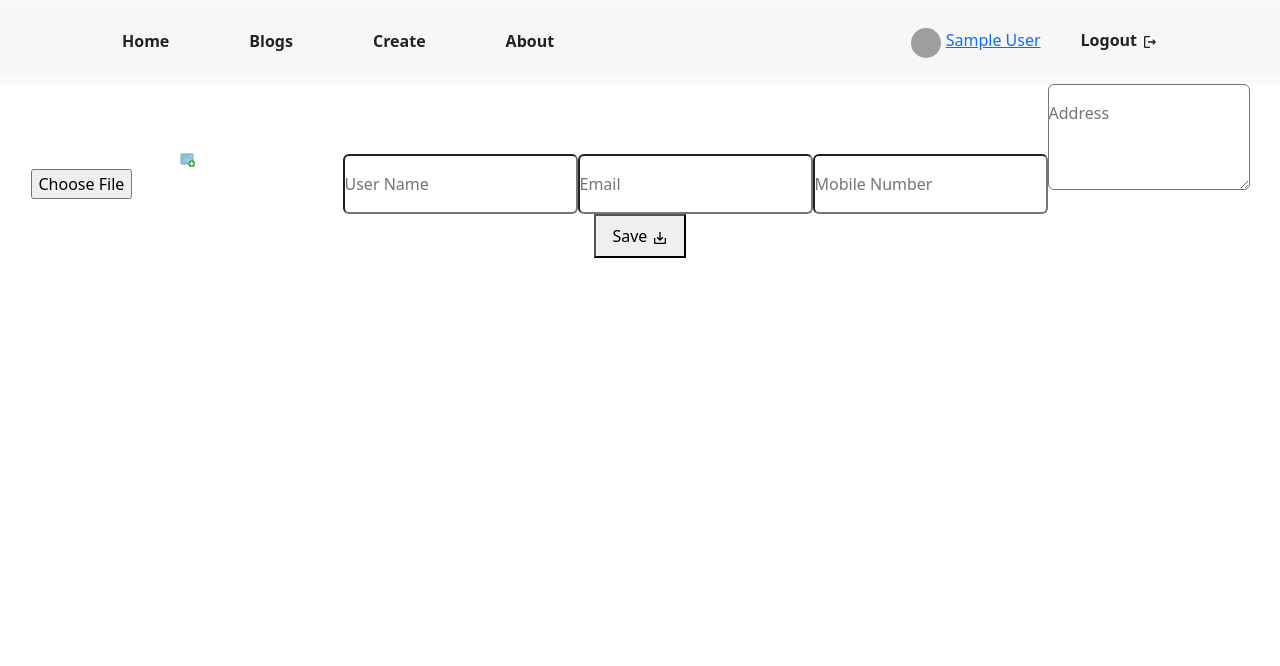
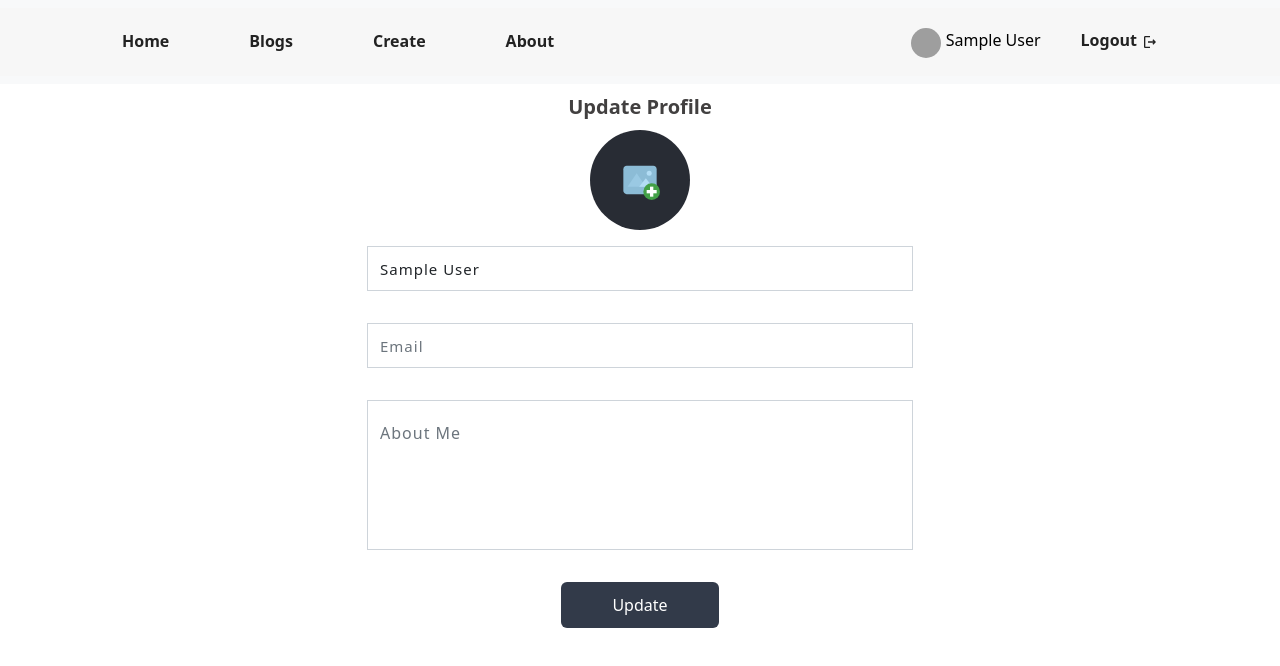
Before and after one commit to Prabakara-N/react-blog-app, a React (Create React App) app: page /editprofile/1 in a window 1280 px wide. Shown: the top 666 px of the page. Built offline with nearby package versions, Linux system fonts and the light colour scheme; no server answers; sample sign-in values are in the browser's storage; grey boxes are pictures that could not be loaded.

Commit message:
user profile added

```diff
--- a/src/App.js
+++ b/src/App.js
@@ -31,15 +31,8 @@ const App = () => {
   const [user, setUser] = useState(null);
   const navigate = useNavigate();
 
-  const {
-    setUserName,
-    setImageAsset,
-    setEmail,
-    setNumber,
-    setBio,
-    setDocId,
-    setUserId,
-  } = UserInfo();
+  const { setUserName, setImageAsset, setEmail, setBio, setDocId, setUserId } =
+    UserInfo();
 
   useEffect(() => {
     auth.onAuthStateChanged((authUser) => {
@@ -62,6 +55,7 @@ const App = () => {
   // getting user profile
   const fetchUserDetails = async () => {
     if (user && user?.uid) {
+      console.log(user.uid);
       const q = query(
         collection(db, "userInfo"),
         where("userId", "==", user?.uid)
@@ -71,12 +65,14 @@ const App = () => {
       querySnapshot.docs.map((doc) => {
         setDocId(doc.id);
         const userData = doc.data();
+        console.log(userData);
         if (userData) {
           setUserId(userData.userId);
-          setUserName(userData.userName);
+          setUserName(
+            userData.userName ? userData.userName : user?.displayName
+          );
           setImageAsset(userData.image);
           setEmail(userData.email);
-          setNumber(userData.number);
           setBio(userData.bio);
         }
         return doc.id;
@@ -140,11 +136,15 @@ const App = () => {
         <Route
           path="/userinfo"
           element={
-            <UserProfile fetchUserDetails={fetchUserDetails} user={user} />
+            <UserProfile
+              fetchUserDetails={fetchUserDetails}
+              user={user}
+              setActive={setActive}
+            />
           }
         />
         <Route path="/addprofile" element={<AddProfile user={user} />} />
-        <Route path="/editprofile/:id" element={<AddProfile />} />
+        <Route path="/editprofile/:id" element={<AddProfile user={user} />} />
         <Route
           path="/auth"
           element={<Auth setActive={setActive} setUser={setUser} />}
--- a/src/components/Header.js
+++ b/src/components/Header.js
@@ -3,9 +3,11 @@ import { Link } from "react-router-dom";
 // import { transitions } from "bootstrap";
 import { MdOutlineLogout } from "react-icons/md";
 import { HiLogin } from "react-icons/hi";
+import { UserInfo } from "../context/UserInfoContext";
 
 const Header = ({ active, setActive, user, handleLogout }) => {
   const userId = user?.uid;
+  const { userName } = UserInfo();
   return (
     <nav className="navbar navbar-expand-lg navbar-light bg-light">
       <div className="container-fluid bg-faded padding-media">
@@ -89,9 +91,17 @@ const Header = ({ active, setActive, user, handleLogout }) => {
                           />
                         </div>
                       </Link>
-                      <Link to={"/userinfo"}>
-                        <p style={{ marginTop: "12px", marginLeft: "5px" }}>
-                          {user?.displayName}
+                      <Link
+                        to={"/userinfo"}
+                        style={{ textDecoration: "none", color: "black" }}
+                      >
+                        <p
+                          style={{
+                            marginTop: "12px",
+                            marginLeft: "5px",
+                          }}
+                        >
+                          {userName ? userName : user?.displayName}
                         </p>
                       </Link>
                       <li
--- a/src/context/UserInfoContext.js
+++ b/src/context/UserInfoContext.js
@@ -7,7 +7,6 @@ const UserInfoContextProvider = ({ children }) => {
   const [imageAsset, setImageAsset] = useState(null);
   const [userName, setUserName] = useState("");
   const [email, setEmail] = useState("");
-  const [number, setNumber] = useState("");
   const [bio, setBio] = useState("");
   const [docId, setDocId] = useState(null);
   const [userId, setUserId] = useState(null);
@@ -16,7 +15,6 @@ const UserInfoContextProvider = ({ children }) => {
     setImageAsset(null);
     setUserName("");
     setEmail("");
-    setNumber("");
     setBio("");
   };
 
@@ -28,8 +26,6 @@ const UserInfoContextProvider = ({ children }) => {
         setUserName,
         email,
         setEmail,
-        number,
-        setNumber,
         bio,
         setBio,
         imageAsset,
--- a/src/pages/AddEditBlog.js
+++ b/src/pages/AddEditBlog.js
@@ -170,7 +170,9 @@ const AddEditBlog = ({ user, setActive }) => {
                   />
                 </div>
                 <div className="col-12 py-3">
-                  <small className="text-l">Note :Please type and enter</small>
+                  <p className="text-start fs-6 text-muted fw-bold">
+                    Note :Please type and enter for tags
+                  </p>
                   <ReactTagInput
                     tags={tags}
                     placeholder="Tags"
--- a/src/pages/AddProfile.js
+++ b/src/pages/AddProfile.js
@@ -1,8 +1,8 @@
-import React, { useState } from "react";
+import React, { useState, useEffect } from "react";
 import Loader from "../components/Spinner";
 
 import { FcAddImage } from "react-icons/fc";
-import { MdDelete, MdSaveAlt } from "react-icons/md";
+import { MdDelete } from "react-icons/md";
 import { toast } from "react-toastify";
 
 import Tooltip from "react-bootstrap/Tooltip";
@@ -23,14 +23,13 @@ import { UserInfo } from "../context/UserInfoContext";
 
 const AddProfile = ({ user }) => {
   const [isLoading, setIsLoading] = useState(false);
+  const [progress, setProgress] = useState(null);
 
   const {
     userName,
     setUserName,
     email,
     setEmail,
-    number,
-    setNumber,
     bio,
     setBio,
     imageAsset,
@@ -75,7 +74,7 @@ const AddProfile = ({ user }) => {
           const uploadProgress =
             (snapshot.bytesTransferred / snapshot.totalBytes) * 100;
           console.log(uploadProgress);
-          toast.promise("uploading...Please wait...");
+          setProgress(uploadProgress);
         },
         (error) => {
           toast.error(`Error while uploading : Try Again...`);
@@ -108,14 +107,13 @@ const AddProfile = ({ user }) => {
   // saving user details
   const saveDetails = async (e) => {
     e.preventDefault();
-    if (userName && email && number && bio && user?.uid) {
+    if ((userName && email) || (bio && user?.uid)) {
       if (!id) {
         try {
           await addDoc(collection(db, "userInfo"), {
             userName: userName,
             image: imageAsset,
             email: email,
-            number: number,
             bio: bio,
             userId: user.uid,
           });
@@ -129,7 +127,6 @@ const AddProfile = ({ user }) => {
             userName: userName,
             image: imageAsset,
             email: email,
-            number: number,
             bio: bio,
             userId: user.uid,
           });
@@ -145,9 +142,15 @@ const AddProfile = ({ user }) => {
   };
 
   return (
-    <div className="bg-slate-800 w-full h-full flex flex-col min-h-screen justify-center items-center text-white">
-      <div className="p-6 rounded-lg bg-slate-900/30 w-[95%] sm:w-[450px]">
-        <form onSubmit={saveDetails} className="flex flex-col gap-y-8">
+    <div className="container-fluid mb-4">
+      <div className="container">
+        <div className="col-12">
+          <div className="text-center heading py-2">
+            {id ? "Update Profile" : "Add Profile"}
+          </div>
+        </div>
+        <div className="row h-100 justify-content-center align-items-center">
+          <div className="col-10 col-md-8 col-lg-6">
             {isLoading ? (
               <Loader />
             ) : (
@@ -160,8 +163,8 @@ const AddProfile = ({ user }) => {
                         delay={{ show: 200, hide: 100 }}
                         overlay={tooltipRender}
                       >
-                      <div className="w-[100px] h-[100px] mx-auto bg-black/60 rounded-full flex items-center justify-center -mt-20 cursor-pointer">
-                        <FcAddImage className="w-[45px] h-[45px]  " />
+                        <div className="dp w-[100px] h-[100px] mx-auto d-flex align-items-center justify-content-center cursor-pointer">
+                          <FcAddImage className="add-pic" />
                         </div>
                       </OverlayTrigger>
                       <input
@@ -169,18 +172,14 @@ const AddProfile = ({ user }) => {
                         id="profile"
                         onChange={uploadProfile}
                         accept="image/*"
-                      className="hidden"
+                        className="d-none"
                       />
                     </label>
                   </>
                 ) : (
                   <>
-                  <div className="w-[100px] h-[100px] mx-auto bg-black/60 rounded-full flex items-center justify-center -mt-20 relative">
-                    <img
-                      src={imageAsset}
-                      alt="profile-pic"
-                      className="w-[100px] h-[100px] rounded-full"
-                    />
+                    <div className="position-relative ">
+                      <img src={imageAsset} alt="profile-pic" className="dp" />
                       <OverlayTrigger
                         placement="right"
                         delay={{ show: 200, hide: 100 }}
@@ -188,10 +187,10 @@ const AddProfile = ({ user }) => {
                       >
                         <button
                           type="button"
-                        className="absolute bottom-1 right-1 p-1 rounded-full bg-black/70 text-xl cursor-pointer outline-none hover:shadow-md hover:bg-red-600 duration-500 transition-all ease-in-out"
+                          className="position-absolute del"
                           onClick={deleteImage}
                         >
-                        <MdDelete className="text-white" />
+                          <MdDelete className="text-dark " />
                         </button>
                       </OverlayTrigger>
                     </div>
@@ -199,47 +198,46 @@ const AddProfile = ({ user }) => {
                 )}
               </>
             )}
-
+            <form className="row blog-form" onSubmit={saveDetails}>
+              <div className="col-12 py-3">
                 <input
                   type="text"
-            placeholder="User Name"
-            value={userName}
+                  className="form-control input-text-box text-capitalize"
+                  placeholder="UserName"
+                  name="title"
+                  value={user?.displayName ? user?.displayName : userName}
                   onChange={(e) => setUserName(e.target.value)}
-            className="py-3 capitalize rounded pl-3 bg-slate-700"
-            required
                 />
+              </div>
+              <div className="col-12 py-3">
                 <input
-            type="email"
+                  type="text"
+                  className="form-control input-text-box"
                   placeholder="Email"
                   value={email}
                   onChange={(e) => setEmail(e.target.value)}
-            className="py-3 rounded pl-3 bg-slate-700"
-            required
                 />
-          <input
-            type="number"
-            placeholder="Mobile Number"
-            value={number}
-            onChange={(e) => setNumber(e.target.value)}
-            className="py-3 rounded pl-3 bg-slate-700"
+              </div>
+              <div className="col-12 py-3">
+                <textarea
+                  className="form-control description-box"
+                  placeholder="About Me"
+                  value={bio}
+                  onChange={(e) => setBio(e.target.value)}
                 />
-          <textarea
-            type="text"
-            placeholder="Address"
-            value={bio}
-            rows={3}
-            onChange={(e) => setBio(e.target.value)}
-            className="py-3 rounded pl-3 bg-slate-700"
-          />
-          <div>
+              </div>
+              <div className="col-12 py-3 text-center">
                 <button
+                  className="btn btn-add"
                   type="submit"
-              className="bg-blue-700 py-2 px-3 rounded-lg font-medium inline-flex gap-x-2 items-center"
+                  disabled={progress !== null && progress < 100}
                 >
-              Save <MdSaveAlt />
+                  {id ? "Update" : "Submit"}
                 </button>
               </div>
             </form>
+          </div>
+        </div>
       </div>
     </div>
   );
--- a/src/pages/UserInfo.js
+++ b/src/pages/UserInfo.js
@@ -5,66 +5,50 @@ import { Link } from "react-router-dom";
 import profile from "../assets/avatar.png";
 import { UserInfo } from "../context/UserInfoContext";
 
-const UserProfile = ({ user, fetchUserDetails }) => {
-  const { userName, email, number, bio, imageAsset, docId, userId } =
-    UserInfo();
+const UserProfile = ({ user, fetchUserDetails, setActive }) => {
+  const { userName, email, bio, imageAsset, docId, userId } = UserInfo();
 
   useEffect(() => {
     fetchUserDetails();
+    setActive(null);
     // eslint-disable-next-line react-hooks/exhaustive-deps
   }, [user, user?.uid]);
 
   return (
-    <>
-      <div className="bg-slate-800 w-full h-full flex flex-col min-h-screen justify-center items-center text-white">
-        <div className="bg-slate-900/50 rounded-lg p-6 w-[95%] sm:w-[450px] flex flex-col gap-y-8 mt-16">
+    <div className="container-fluid mb-4">
+      <div className="container">
+        <div className="user-card bg-light">
           {user && user?.uid === userId ? (
             <>
-              <div className="-mt-16">
+              <div className="my-2 dp mx-auto">
                 <img
                   src={`${imageAsset ? imageAsset : profile}`}
                   alt="profile"
-                  className="w-[100px] h-[100px] rounded-full mx-auto"
+                  className="dp"
                 />
               </div>
               <div className="text-center">
-                <p className="mb-2">Name :</p>
-                <h2 className="text-center text-lg font-medium bg-black/25 px-2 py-1 rounded-md capitalize inline">
-                  {userName}
-                </h2>
+                <p className="mb-2 fw-bold">Name :</p>
+                <h4 className="text-capitalize">
+                  {userName ? userName : user?.displayName}
+                </h4>
               </div>
-              <div className="flex flex-col gap-y-5 sm:flex-row sm:justify-between lg:items-center">
-                <div>
-                  <p className="mb-4 pl-2">Email :</p>
-                  <p className="text-center bg-black/25 px-2 py-2 rounded-md inline">
-                    {email}
-                  </p>
-                </div>
-                <div>
-                  <p className="mb-4 pl-2">Number :</p>
-                  <p className="text-center bg-black/25 px-2 py-2 rounded-md inline">
-                    {number}
-                  </p>
-                </div>
+              <div className="mt-2">
+                <p className="mb-1 pl-2 fw-bold">Email :</p>
+                <p className="text-center px-2 py-2 email bg-white">{email}</p>
               </div>
-              <div>
-                <p className="mb-2 pl-2">Address :</p>
-                <p className="bg-black/25 px-3 py-2 rounded-md">{bio}</p>
+              <div className="mt-2">
+                <p className="mb-2 pl-2 fw-bold">Bio :</p>
+                <p className="px-3 py-2 bg-white bio">{bio}</p>
               </div>
-              <div className="flex justify-between items-center">
+              <div className="d-flex justify-content-around align-items-center">
                 <Link to={`/editprofile/${docId}`}>
-                  <button
-                    type="button"
-                    className="bg-blue-700 inline-flex py-2 px-3 gap-2 rounded-lg hover:bg-blue-800 transition-all duration-200"
-                  >
+                  <button type="button" className="btn btn-dark">
                     Edit <AiFillEdit />
                   </button>
                 </Link>
-                <Link to={"/home"}>
-                  <button
-                    className="bg-blue-700 inline-flex py-2 px-3 gap-2 rounded-lg hover:bg-blue-800 transition-all duration-200"
-                    type="button"
-                  >
+                <Link to={"/"}>
+                  <button className="btn btn-success" type="button">
                     Done <MdDone />
                   </button>
                 </Link>
@@ -72,45 +56,30 @@ const UserProfile = ({ user, fetchUserDetails }) => {
             </>
           ) : (
             <>
-              <div className="-mt-16">
+              <div className="my-2 dp mx-auto">
                 <img
                   src={`${imageAsset ? imageAsset : profile}`}
                   alt="profile"
-                  className="w-[100px] h-[100px] rounded-full mx-auto"
+                  className="dp"
                 />
               </div>
-              <div className="text-center">
-                <p className="mb-2">Name :</p>
-                <h2 className="text-center text-lg font-medium bg-black/25 px-2 py-1 rounded-md w-[65%] mx-auto text-gray-500">
-                  nill
-                </h2>
-              </div>
-              <div className="flex justify-between items-center">
-                <div>
-                  <p className="mb-4 pl-2">Email :</p>
-                  <p className="text-center bg-black/25 px-2 py-2 pr-32 rounded-md inline text-gray-500">
-                    nill
-                  </p>
-                </div>
-                <div>
-                  <p className="mb-4 pl-2">Number :</p>
-                  <p className="text-center bg-black/25 px-2 pr-32 py-2 rounded-md inline text-gray-500">
-                    nill
-                  </p>
-                </div>
+              <div className="text-center mt-2">
+                <p className="mb-2 fw-bold">Name :</p>
+                <h4 className="text-center text-capitalize">
+                  {user?.displayName ? user?.displayName : userName}
+                </h4>
               </div>
               <div>
-                <p className="mb-2 pl-2">Address :</p>
-                <p className="bg-black/25 px-3 py-2 pb-16 rounded-md text-gray-500">
-                  nill
-                </p>
+                <p className="mb-2 pl-2 fw-bold">Email :</p>
+                <p className="text-center px-2 py-2 pr-32 email">nill</p>
               </div>
-              <div className="flex justify-between items-center">
+              <div>
+                <p className="mb-2 pl-2 fw-bold">Bio :</p>
+                <p className="text-center bio px-2 pr-32 py-2 bg-light">nill</p>
+              </div>
+              <div className="">
                 <Link to={`/addprofile`}>
-                  <button
-                    className="bg-blue-700 inline-flex py-2 px-3 gap-2 rounded-lg hover:bg-blue-800 transition-all duration-200"
-                    type="button"
-                  >
+                  <button className="btn btn-primary" type="button">
                     Add Profile <AiFillEdit />
                   </button>
                 </Link>
@@ -119,7 +88,7 @@ const UserProfile = ({ user, fetchUserDetails }) => {
           )}
         </div>
       </div>
-    </>
+    </div>
   );
 };
 
--- a/src/styles/App.css
+++ b/src/styles/App.css
@@ -55,6 +55,42 @@ body {
 .App-logo {
   height: 40vmin;
   pointer-events: none;
+}
+
+.add-pic {
+  width: 40px;
+  height: 40px;
+}
+
+.dp {
+  background-color: #282c34;
+  width: 100px;
+  height: 100px;
+  border-radius: 50%;
+  cursor: pointer;
+}
+
+.user-card {
+  padding: 1rem;
+  width: 95%;
+  margin: 2rem auto;
+  border-radius: 5px;
+}
+
+.del {
+  border-radius: 50%;
+  border: none;
+  padding: 0 5px 5px 5px;
+  top: 3.75rem;
+}
+
+.email {
+  border-radius: 4px;
+}
+
+.bio {
+  height: 5rem;
+  border-radius: 4px;
 }
 
 .options {
@@ -244,6 +280,13 @@ body {
   }
 }
 
+@media screen and (min-width: 500px) {
+  .user-card {
+    width: 470px;
+    margin: 2rem auto;
+  }
+}
+
 @media screen and (min-width: 900px) {
   .error {
     width: 50%;
```
Also changed, not shown: src/styles/UserInfoStyle.css (added). Lines whose indentation alone changed are shown as unchanged.
